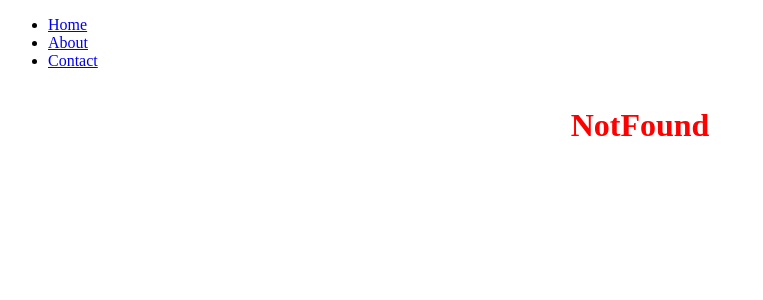
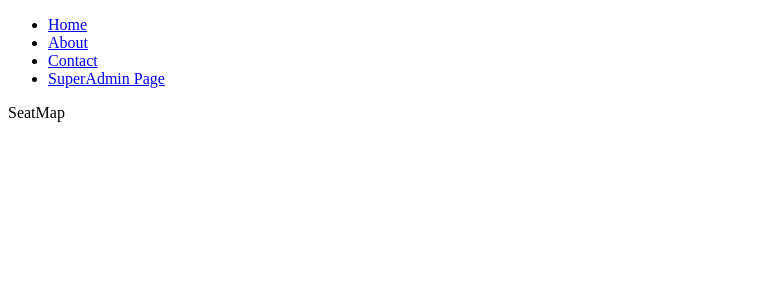
Before and after one commit to eugeneonufran/NoGravity_ui, a React (Create React App) app: page /bookingflowcontainer in a window 1280 px wide. Shown: the top 300 px of the page, without its empty margins (0-763 px from the left). Built offline with nearby package versions, Linux system fonts and the light colour scheme.

Commit message:
Added FlowContainer

```diff
--- a/src/App.tsx
+++ b/src/App.tsx
@@ -6,6 +6,8 @@ import { NotFound } from "./pages/NotFound";
 
 import { ApiContextProvider } from "./contexts/ApiContext";
 import { BrowserRouter, Routes, Route } from "react-router-dom";
+import { BookingFlowContainer } from "./components/BookingFlowContainer";
+import { SuperAdminPage } from "./pages/SuperAdminPage";
 
 function App() {
   return (
@@ -19,6 +21,11 @@ function App() {
         <Route path='/' element={<Home />} />
         <Route path='/contact' element={<Contact />} />
         <Route path='/about' element={<About />} />
+        <Route path='/superadmin' element={<SuperAdminPage />} />
+        <Route
+          path='/bookingflowcontainer'
+          element={<BookingFlowContainer />}
+        />
         <Route path='*' element={<NotFound />} />
       </Routes>
     </BrowserRouter>
--- a/src/components/Booking.tsx
+++ b/src/components/Booking.tsx
@@ -1,5 +1,5 @@
 // ------------ Library Imports ------------
-import React, { useState, useContext } from "react";
+import { useState, useContext } from "react";
 import axios from "axios";
 
 // ------------ Types Imports ------------
--- /dev/null
+++ b/src/components/BookingFlowContainer.tsx
@@ -0,0 +1,21 @@
+import { useState } from "react";
+import { SeatMap } from "./SeatMap";
+import { PassengerDetails } from "./PassengerDetails";
+
+export const BookingFlowContainer = () => {
+  const [currentStep, setCurrentStep] = useState(1);
+
+  const handleNextStep = () => {
+    setCurrentStep((prevStep) => prevStep + 1);
+  };
+
+  const handlePrevStep = () => {
+    setCurrentStep((prevStep) => prevStep - 1);
+  };
+  return (
+    <div>
+      {currentStep === 1 && <SeatMap />}
+      {currentStep === 2 && <PassengerDetails />}
+    </div>
+  );
+};
--- a/src/components/Navbar.tsx
+++ b/src/components/Navbar.tsx
@@ -13,6 +13,9 @@ export const Navbar = () => {
         <li>
           <Link to='/contact'>Contact</Link>
         </li>
+        <li>
+          <Link to='/superadmin'>SuperAdmin Page</Link>
+        </li>
       </ul>
     </nav>
   );
--- /dev/null
+++ b/src/components/PassengerDetails.tsx
@@ -0,0 +1,3 @@
+export const PassengerDetails = () => {
+  return <div>PassengerDetails</div>;
+};
--- a/src/components/Route.tsx
+++ b/src/components/Route.tsx
@@ -8,6 +8,8 @@ import "../styles/Route.css"; // Import the CSS file
 
 // ------------ Library Imports ------------
 import React from "react";
+
+import { useNavigate } from "react-router-dom";
 
 // ------------ Component Imports ------------
 // Add your component imports here
@@ -20,10 +22,16 @@ type RouteComponentProps = {
 };
 
 const Route = ({ route }: RouteComponentProps) => {
+  const navigate = useNavigate();
+
+  const handleBookRoute = () => {
+    navigate("/BookingFlowContainer", { state: { route } });
+  };
+
   return (
     <div className='route-container'>
-      <h2 className='route-title'>Route: {route.id}</h2>
-      <p className='route-info'>ID: {route.id}</p>
+      <h2 className='route-title'>Generated Route: {route.id}</h2>
+      <p className='route-info'>Generated ID: {route.id}</p>
       <p className='route-info'>Total Price: {route.totalPrice}</p>
       <p className='route-info'>Total Travel Time: {route.totalTravelTime}</p>
 
@@ -48,6 +56,10 @@ const Route = ({ route }: RouteComponentProps) => {
             </div>
           </div>
         ))}
+
+      <button className='route button' onClick={handleBookRoute}>
+        Order route {route.id}
+      </button>
     </div>
   );
 };
--- a/src/components/RoutesList.tsx
+++ b/src/components/RoutesList.tsx
@@ -5,7 +5,7 @@ interface RouteListProps {
   routes: IRoute[] | null;
 }
 
-export const RouteList: React.FC<RouteListProps> = ({ routes }) => {
+export const RouteList = ({ routes }: RouteListProps) => {
   return (
     <div>
       <h2>Route List</h2>
--- /dev/null
+++ b/src/components/SeatMap.tsx
@@ -0,0 +1,3 @@
+export const SeatMap = () => {
+  return <div>SeatMap</div>;
+};
--- /dev/null
+++ b/src/pages/SuperAdminPage.tsx
@@ -0,0 +1,3 @@
+export const SuperAdminPage = () => {
+  return <div>AdminPage</div>;
+};
```
